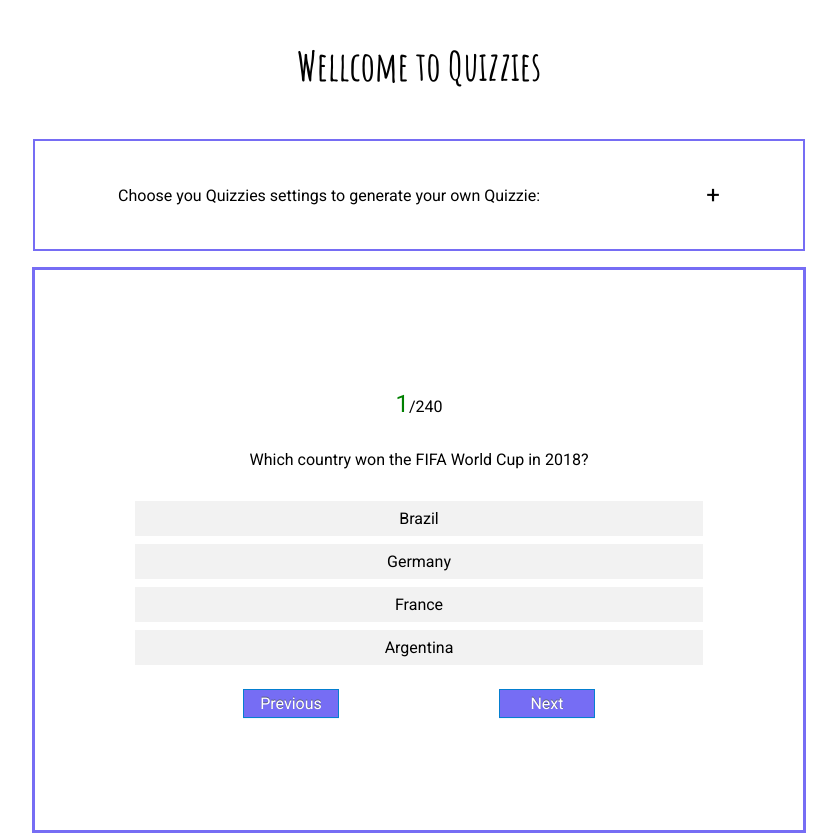
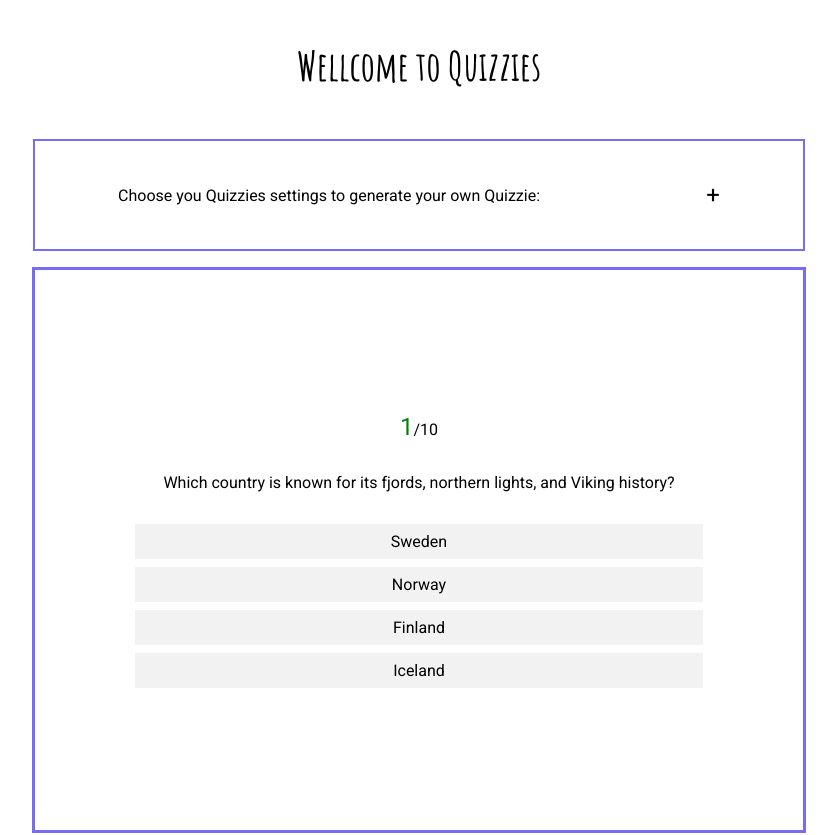
Before and after one commit to mmarkovi3g/Quizzies, a React (Create React App) app: page / in a window 1280 px wide. Shown: the top 835 px of the page, without its empty margins (221-1058 px from the left). Built offline with nearby package versions, Linux system fonts and the light colour scheme.

Commit message:
Added random questions functionality
* now every time i refresh i get 10 random questions
* also did some state changes in component
* finally working as it should

* now need to implement no of questios in form and category

```diff
--- a/src/App.js
+++ b/src/App.js
@@ -6,31 +6,16 @@
 import { useState } from "react";
 
 function App() {
-  const [currentQ, setCurrentQ] = useState(0);
-  const question = questions[currentQ];
-
-  const numOfQuestions = questions.length;
+  //needs to be declared here because if i declared it inside Question jsx it would render with every state change
+  const randomPitanja = Array.from({ length: 10 }, () =>
+    Math.floor(Math.random() * questions.length)
+  );
 
   return (
     <div>
       <div className="title">Wellcome to Quizzies</div>
-
       <Form />
-
-      {questions.map((question) => (
-        <Question
-          question={question}
-          qNumber={questions.indexOf(question) + 1}
-          numOfQuestions={questions.length}
-          key={question.q}
-          q={question.question}
-          a1={question.optionA}
-          a2={question.optionB}
-          a3={question.optionC}
-          a4={question.optionD}
-          category={question.category}
-        />
-      ))}
+      <Question questions={questions} randomPitanja={randomPitanja} />
 
       <div></div>
     </div>
--- a/src/components/Question.js
+++ b/src/components/Question.js
@@ -1,26 +1,54 @@
+import { useState } from "react";
 import "./Question.css";
 
-export default function Question(question) {
+export default function Question({ questions, randomPitanja }) {
+  //generating random array of indexes
+
+  //counting questions for later use
+  const numOfQuestions = randomPitanja.length;
+
+  //for looping around random array
+  const [index, setIndex] = useState(0);
+  const [currentQ, setCurrentQ] = useState(randomPitanja[index]);
+
+  //getting the displayed question
+  const question = questions[currentQ];
+
+  //next question handler
+  function nextHandler(event) {
+    event.preventDefault();
+    if (index < numOfQuestions - 1) {
+      setIndex((prev) => prev + 1);
+      setCurrentQ(randomPitanja[index + 1]);
+    } else {
+      // Reset the index to 0 to loop back to the first question
+      setIndex(9);
+      setCurrentQ(randomPitanja[index]);
+    }
+  }
+
   return (
     <div className="question">
       <p className="question_number">
-        <span>{question.qNumber}</span>/{question.numOfQuestions}
+        <span>{index + 1}</span>/{randomPitanja.length}
       </p>
       <div className="header">
-        <div className="text">{question.q}</div>
+        <div className="text">{question.question}</div>
       </div>
       <div className="answers">
         <ul>
-          <li onClick={question.onNextHandler}>{question.a1}</li>
-          <li onClick={question.onNextHandler}>{question.a2}</li>
-          <li onClick={question.onNextHandler}>{question.a3}</li>
-          <li onClick={question.onNextHandler}>{question.a4}</li>
+          <li onClick={nextHandler}>{question.optionA}</li>
+          <li onClick={nextHandler}>{question.optionB}</li>
+          <li onClick={nextHandler}>{question.optionC}</li>
+          <li onClick={nextHandler}>{question.optionD}</li>
         </ul>
       </div>
+      {/*
       <div className="navigation">
-        <button onClick={question.onPreviousHandler}>Previous</button>
-        <button onClick={question.onNextHandler}>Next</button>
-      </div>
+        <button>Previous</button>
+        <button>Next</button>
+      </div>{" "}
+      */}
     </div>
   );
 }
```
Also changed, not shown: public/manifest.json.
